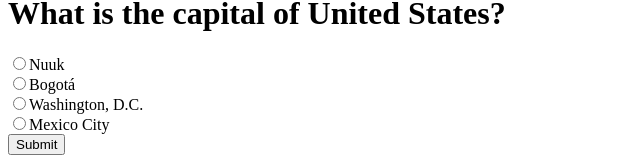
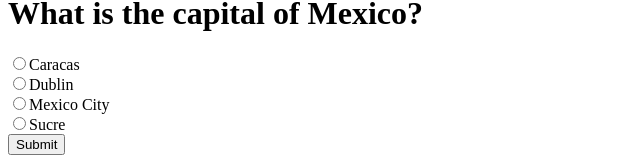
Before and after one commit to mhmh4/world-capitals-quiz, a React (Vite) app: page / in a window 1280 px wide. Shown: the part 338-504 px from the top of the page, without its empty margins (0-640 px from the left). Built offline with nearby package versions, Linux system fonts and the light colour scheme.

Commit message:
Add some European capitals

```diff
--- a/src/data.ts
+++ b/src/data.ts
@@ -1,6 +1,11 @@
 import { CapitalInfo } from "./definitions";
 
 const data: CapitalInfo[] = [
+  {
+    country: "Albania",
+    capital: "Tirana",
+    imageFileName: "tirana.jpg",
+  },
   {
     country: "Bolivia",
     capital: "Sucre",
@@ -22,14 +27,29 @@
     imageFileName: "bogota.jpg",
   },
   {
+    country: "Denmark",
+    capital: "Copenhagen",
+    imageFileName: "copenhagen.jpg",
+  },
+  {
     country: "Greenland",
     capital: "Nuuk",
     imageFileName: "nuuk.jpg",
   },
   {
+    country: "Ireland",
+    capital: "Dublin",
+    imageFileName: "dublin.jpg",
+  },
+  {
     country: "Mexico",
     capital: "Mexico City",
     imageFileName: "mexico-city.jpg",
+  },
+  {
+    country: "Switzerland",
+    capital: "Bern",
+    imageFileName: "bern.jpg",
   },
   {
     country: "United States",
```
